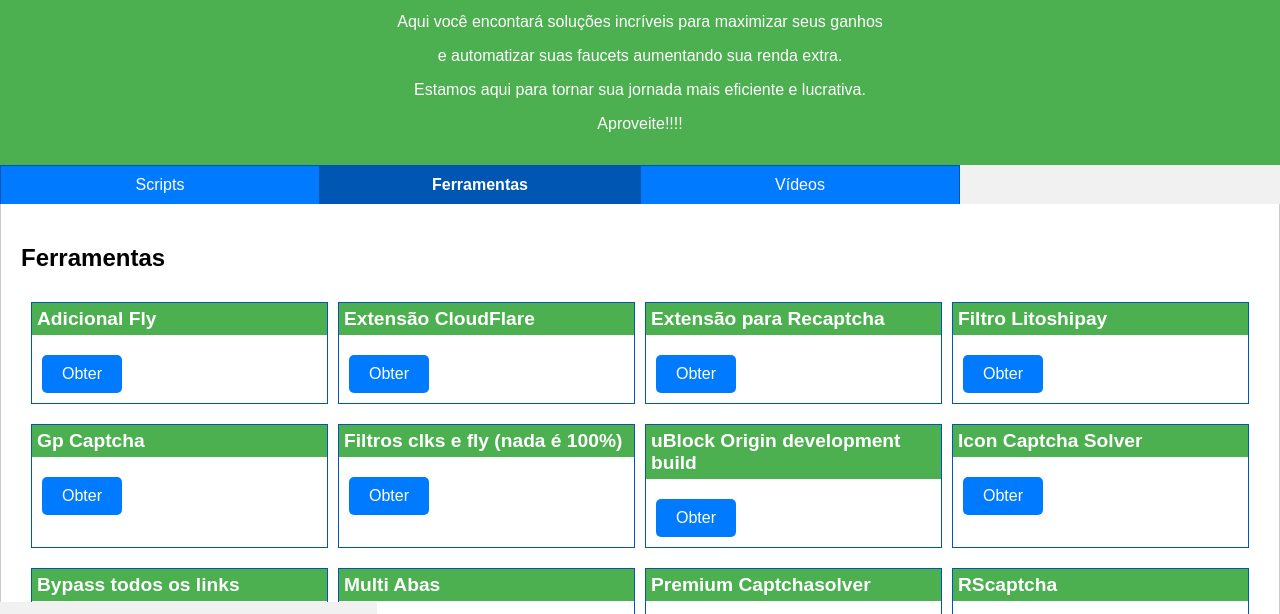
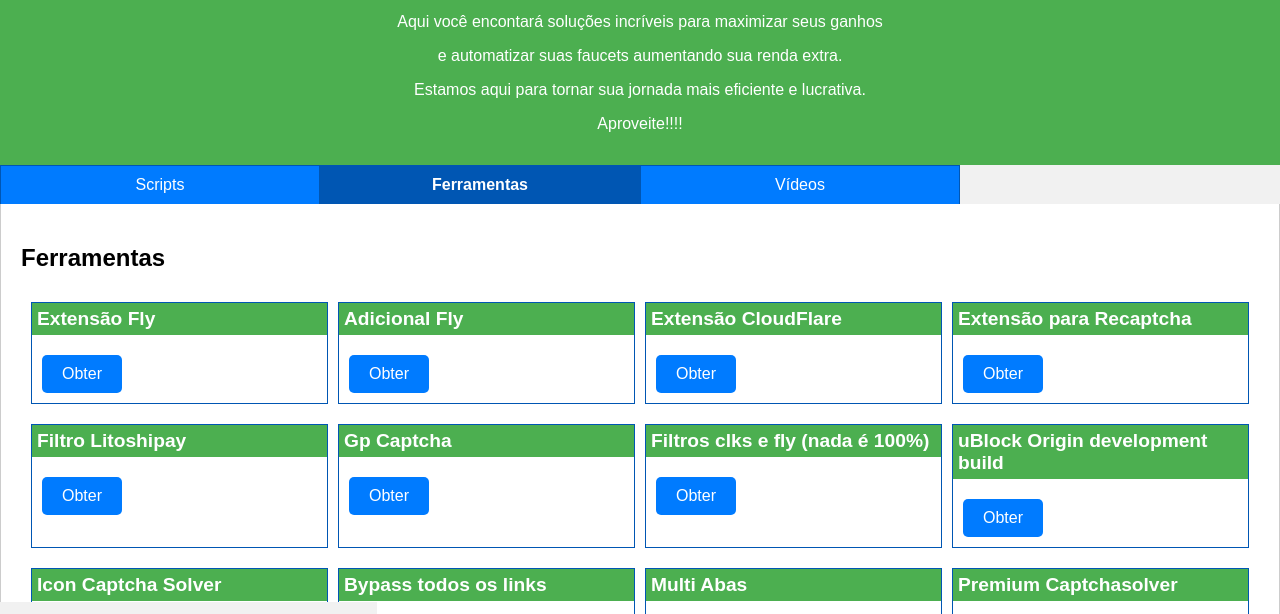
Before and after one commit to kenovenas/crypto-faucets, a plain HTML site: page index.html in a window 1280 px wide. Both pictures are taken after a click on the element "Ferramentas". Shown: the part 145-759 px from the top of the page. Drawn offline with Linux system fonts and the light colour scheme.

Commit message:
Update index.html

```diff
--- a/index.html
+++ b/index.html
@@ -799,6 +799,12 @@
             <!-- Exemplo de banner para Ferramentas -->
 
 		<div class="banner">
+                <div class="banner-title">Extensão Fly</div>
+                <!-- Botão para obter uma ferramenta -->
+                <a href="https://exe.io/bgysb" class="btn-obtain-key" target="_blank">Obter</a>
+            </div>
+
+		<div class="banner">
                 <div class="banner-title">Adicional Fly</div>
                 <!-- Botão para obter uma ferramenta -->
                 <a href="https://exe.io/PgHkJlx" class="btn-obtain-key" target="_blank">Obter</a>
```
